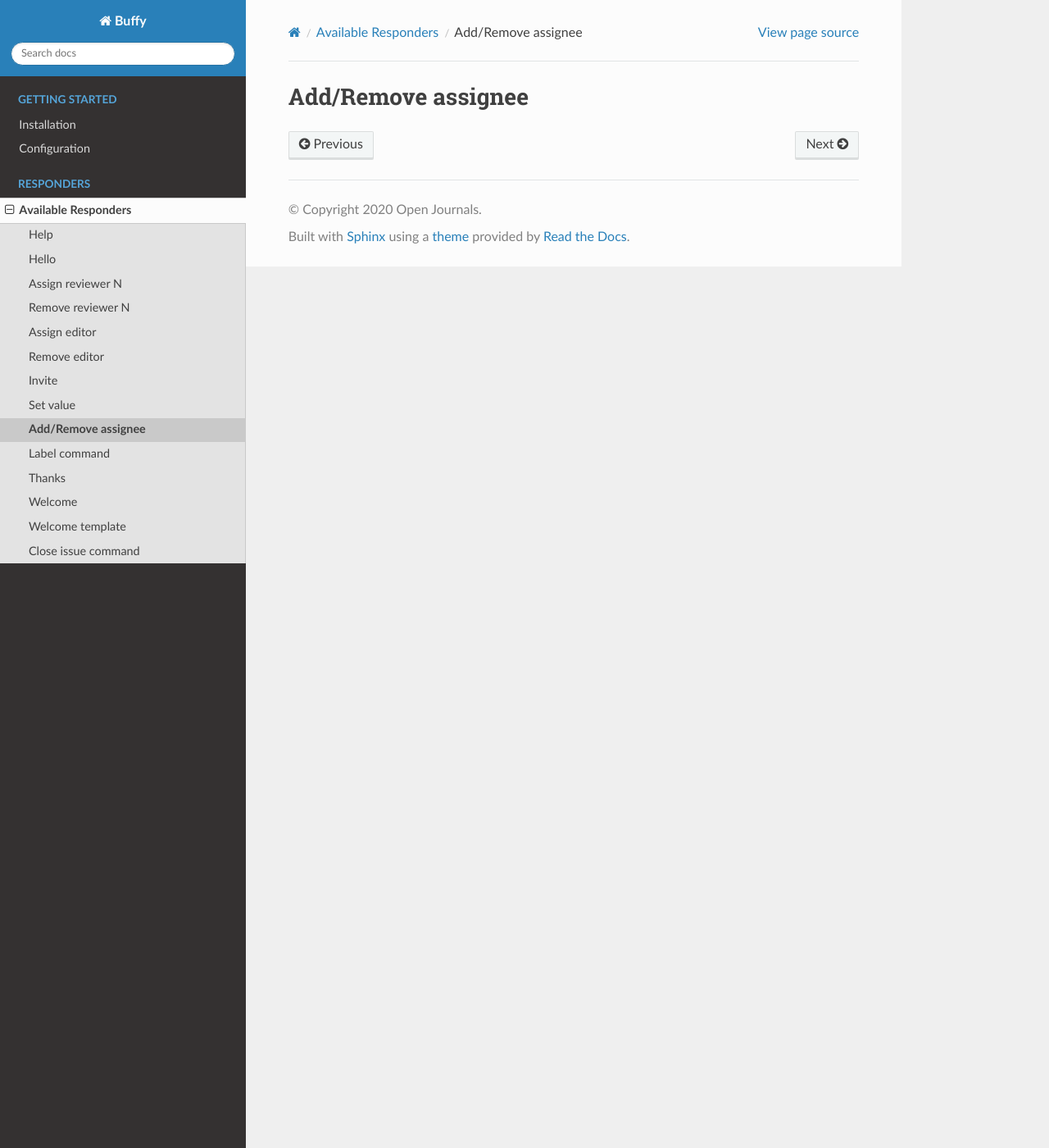
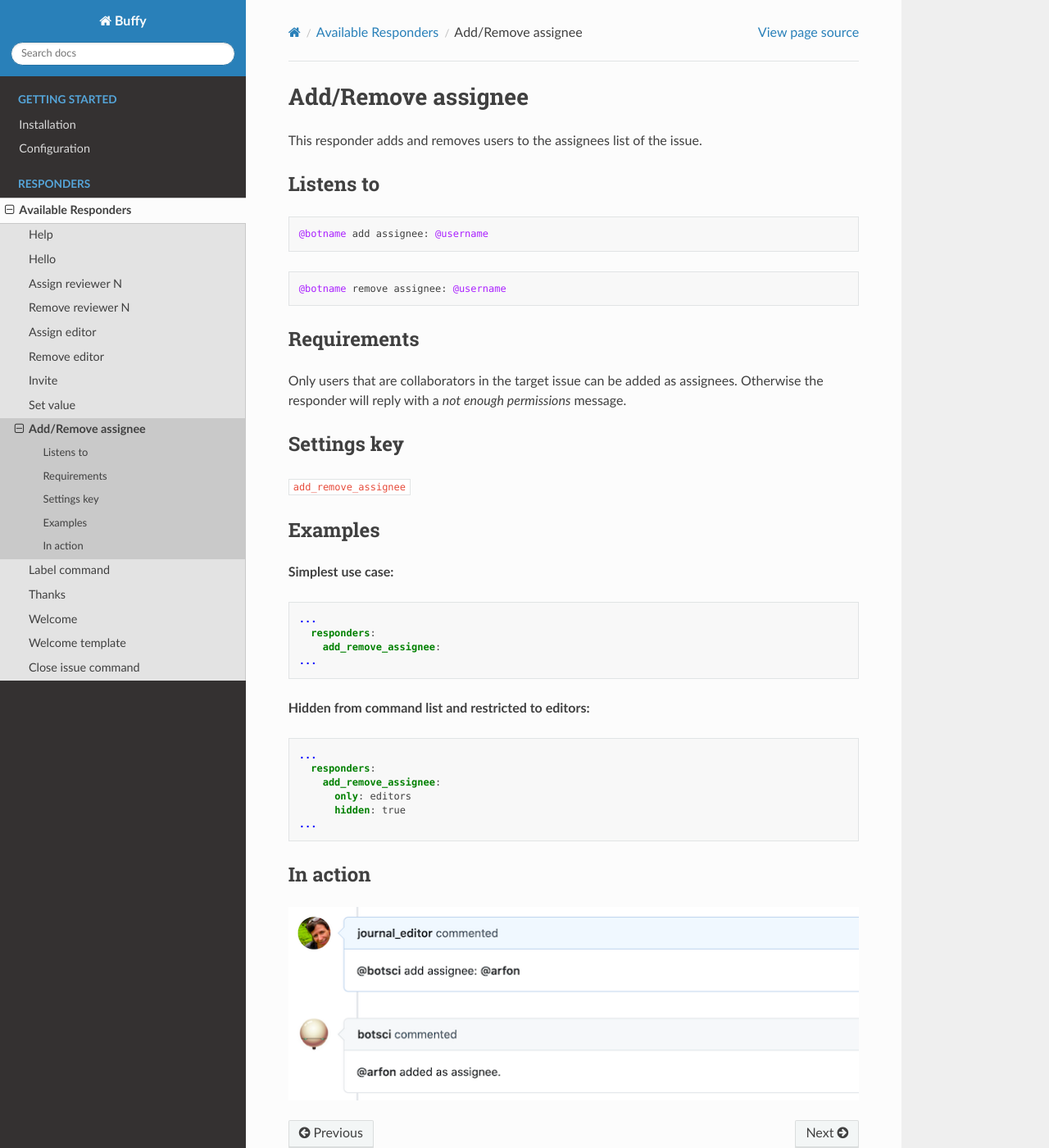
Before and after one commit to openjournals/buffy, a Sphinx documentation site: the page built from docs/responders/add_remove_assignee.md, in a window 1280 px wide and 1400 px high. Shown: the whole window at 82% size. Built offline with Sphinx 7.4.7 and the Read the Docs theme 2.0.0, drawn with Linux system fonts in a browser that asks for light colours.

Commit message:
docs for the Add/Remove assignee responder

````diff
--- a/docs/responders/add_remove_assignee.md
+++ b/docs/responders/add_remove_assignee.md
@@ -1,2 +1,44 @@
 Add/Remove assignee
 ===================
+
+This responder adds and removes users to the assignees list of the issue.
+
+## Listens to
+
+```
+@botname add assignee: @username
+```
+```
+@botname remove assignee: @username
+```
+## Requirements
+
+Only users that are collaborators in the target issue can be added as assignees. Otherwise the responder will reply with a _not enough permissions_ message.
+
+## Settings key
+
+`add_remove_assignee`
+
+## Examples
+
+**Simplest use case:**
+```yaml
+...
+  responders:
+    add_remove_assignee:
+...
+```
+
+**Hidden from command list and restricted to editors:**
+```yaml
+...
+  responders:
+    add_remove_assignee:
+      only: editors
+      hidden: true
+...
+```
+
+## In action
+
+![](../images/responders/add_remove_assignee.png "Add/Remove assignee responder in action")
````
Also changed, not shown: docs/responders/invite.md (+1 -1 lines), docs/images/responders/add_remove_assignee.png (added).
